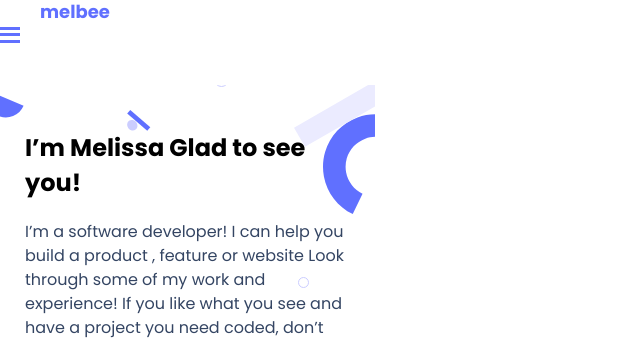
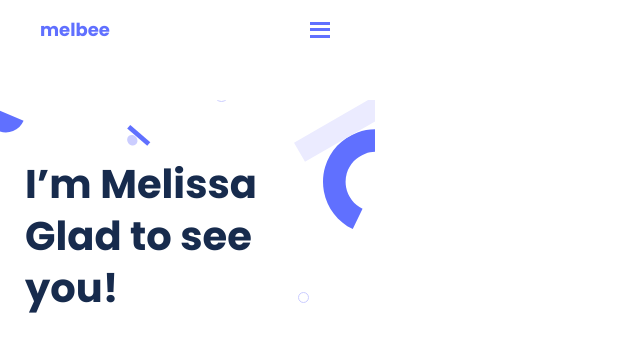
Before and after one commit to melybee-07/Portfolio-setup-and-mobile-first, a website: page index.html in a window 1280 px wide. Shown: the top 338 px of the page, without its empty margins (0-640 px from the left). Drawn offline with Linux system fonts and the light colour scheme.

Commit message:
modified the css file considering the reviewer sugestion

```diff
--- a/styles.css
+++ b/styles.css
@@ -6,7 +6,7 @@ body {
   width: 375px;
 }
 
-header {
+nav {
   display: flex;
   justify-content: space-between;
   align-items: center;
@@ -56,7 +56,7 @@ main {
   margin-top: 40px;
 }
 
-#sec h2 {
+#sec h1 {
   font-weight: 700;
   height: 150px;
   font-size: 40px;
```
